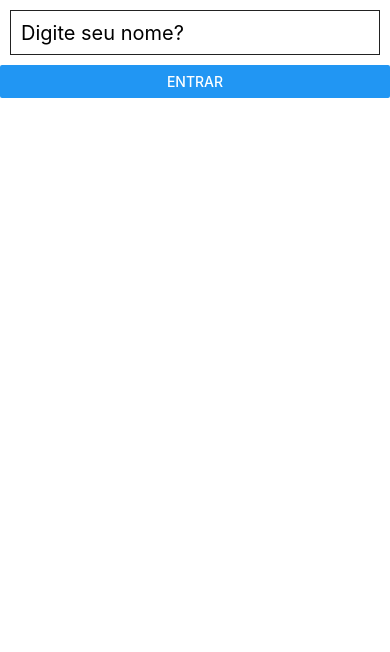
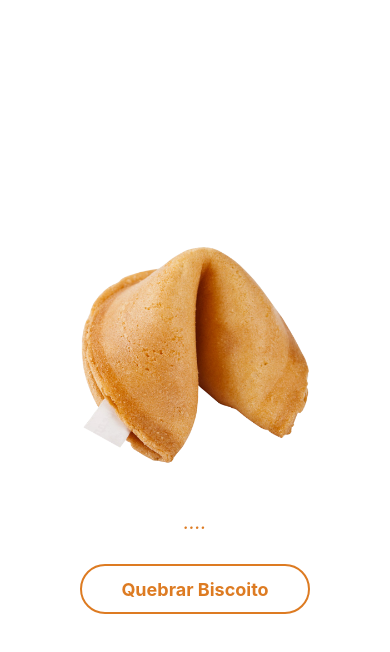
Before and after one commit to klenivingeri/App-React, a React Native app: screen / in a window 390 px wide. Shown: the top 652 px of the page. Built offline with nearby package versions, Linux system fonts and the light colour scheme.

Commit message:
App Biscoito da sorte

```diff
--- a/App.js
+++ b/App.js
@@ -1,50 +1,62 @@
 import React, { Component } from 'react';
-import { View, Text, Button, Image ,StyleSheet, TextInput} from 'react-native';
+import {View,
+        Text,
+        Image,
+        StyleSheet,
+        TouchableOpacity, // outro tipo de botão
+      } from 'react-native';
 
 
 
 class App extends Component{
+
   constructor(props){
     super(props);
     this.state = {
-      nome: '',
-      input: ''
-    };
+      textoFrase : '....',
+      img: require('./src/biscoito.png')
 
-    this.entrar = this.entrar.bind(this);
+
+    }
+    this.quebraBiscoito = this.quebraBiscoito.bind(this);
+    this.frases = [
+        'Siga os bons e aprenda com eles.',
+        'O bom-senso vale mais do que muito conhecimento.',
+        'O riso é a menor distância entre duas pessoas.',
+        'Deixe de lado as preocupações e seja feliz.',
+        'Realize o óbvio, pense no improvavel e conquiste o impossível',
+        'Acredite em milagres, mas não dependa deles',
+        'A maior barreita para p sucesso é o medo do fracasso'
+    ];
   }
 
 
-
-  entrar(){
-    if(this.state.input.length == 0){
-      alert('Digite seu nome!')
-      return;
-    }
-      this.setState({nome: 'Bem vindo: ' + this.state.input})
-
+  quebraBiscoito(){
+    let numeroAleatorio = Math.floor(Math.random() * this.frases.length);
+    this.setState({
+      textoFrase: '"' + this.frases[numeroAleatorio] +'"',
+      img: require('./src/biscoitoAberto.png')
+    });
   }
-
-
 
 
   render(){
     return(
       <View style={styles.container}>
+        <Image
+        source={this.state.img}
+        style={styles.img}
+        />
 
-        <TextInput
-        style ={styles.input}
-        placeholder="Digite seu nome?"
-        underlineColorAndroid="transparent"
-        onChangeText= { (texto) => this.setState({input: texto})}/>
+        <Text style={styles.textoFrase}>{this.state.textoFrase}</Text>
 
 
-        <Button
-        title="Entrar"
-        type="button"
-        onPress={this.entrar}
-         />
-        <Text style={styles.texte}>{this.state.nome}</Text>
+        <TouchableOpacity style={styles.botao} onPress={this.quebraBiscoito}>
+          <View style={styles.btnArea}>
+            <Text style={styles.btnTexto}>Quebrar Biscoito</Text>
+          </View>
+        </TouchableOpacity>
+
       </View>
     );
   }
@@ -58,19 +70,39 @@
 const styles = StyleSheet.create({
   container:{
     flex:1,
+    alignItems: 'center',
+    justifyContent: 'center'
   },
-  input:{
-    height:45,
-    borderWidth:1,
-    borderColor:'#222',
-    margin:10,
+  img:{
+    width:250,
+    height:250
+  },
+  textoFrase:{
     fontSize:20,
-    padding:10,
+    color:'#dd7b22',
+    margin:30,
+    fontStyle: 'italic',
+    textAlign:'center'
   },
-  texte:{
-    textAlign: 'center',
-    fontSize:25,
+  botao:{
+    width:230,
+    height:50,
+    borderWidth:2,
+    borderColor: '#dd7b22',
+    borderRadius:25
   },
+   btnArea:{
+     flex:1,
+     flexDirection:'row',
+     justifyContent: 'center',
+     alignItems:'center'
+   },
+   btnTexto:{
+     fontSize:18,
+     fontWeight: 'bold',
+     color:'#dd7b22'
+
+   }
 
 })
 
```
Also changed, not shown: src/biscoito.png (added), src/biscoitoAberto.png (added).
